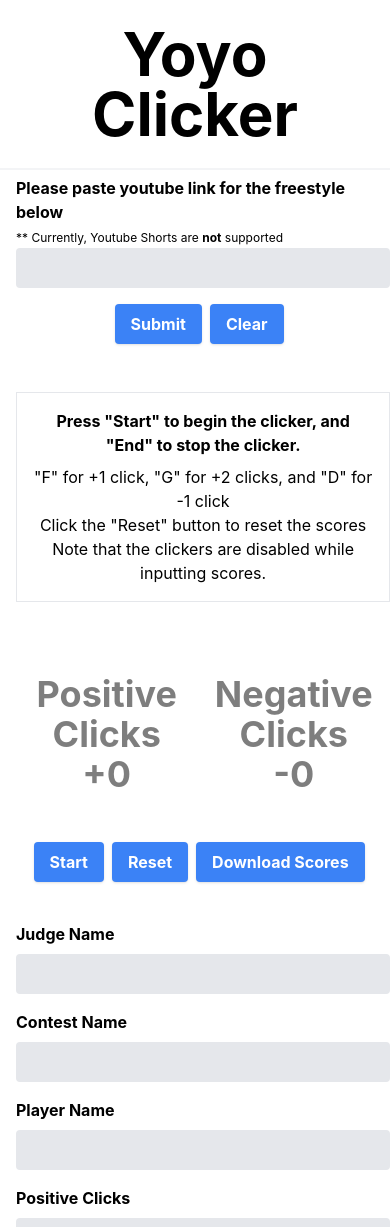
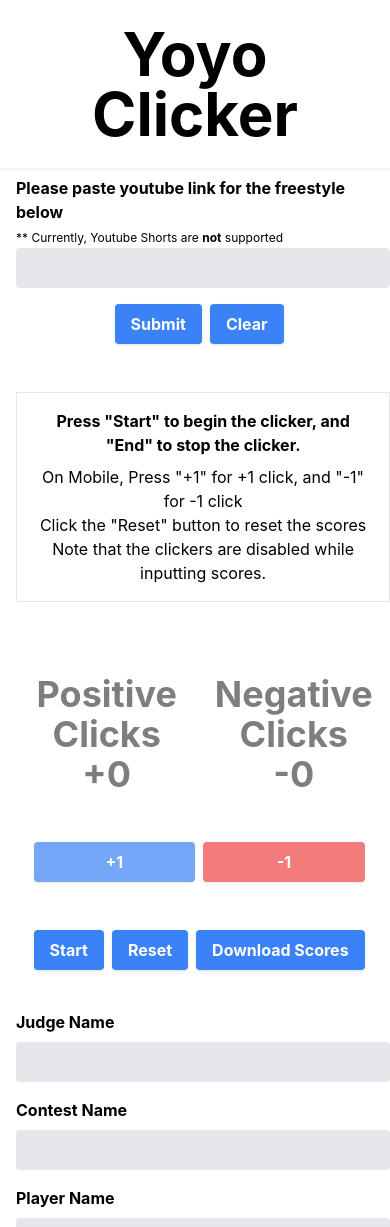
Before and after one commit to jyan500/react-yoyo-clicker, a React (Create React App) app: page / in a window 390 px wide. Shown: the top 1227 px of the page. Built offline with nearby package versions, Linux system fonts and the light colour scheme; some icons are missing.

Commit message:
mobile adjustments, adding clicker buttons and adjusting flash logic, hiding custom key bindings, and updating scoring instructions while on mobile

```diff
--- a/src/components/clicker/Clicker.tsx
+++ b/src/components/clicker/Clicker.tsx
@@ -1,4 +1,4 @@
-import React from "react"
+import React, {useEffect, useState} from "react"
 import { YoutubeForm } from "./YoutubeForm"
 import { ScoreForm } from "./ScoreForm"
 import { ScoreDisplay } from "./ScoreDisplay"
@@ -42,6 +42,8 @@ export const Clicker = () => {
 		plusTwoKey
 	} = useAppSelector((state) => state.clickerConfig)
 
+	const [clickType, setClickType] = useState("")
+
 	const editScore = (scoreId: string) => {
 		const score = savedScores.find((score)=>score.id === scoreId)
 		if (score){
@@ -57,7 +59,7 @@ export const Clicker = () => {
 		dispatch(setTextFlash({...textFlash, [type]: true}))
 	    const id = setTimeout(() => {
 	    	// avoid race condition of pressing multiple keys at once by setting the flash
-	    	// to all things false
+	    	// to all things false as soon as time elapses
 	    	let allFalse = {...textFlash}
 	    	Object.keys(allFalse).forEach((key) => {
 	    		allFalse[key as FlashTypeKey] = false
@@ -70,7 +72,7 @@ export const Clicker = () => {
 		dispatch(setBorderFlash({...borderFlash, [type]: true}))
 		const id = setTimeout(() => {
 	    	// avoid race condition of pressing multiple keys at once by setting the flash
-	    	// to all things false
+	    	// to all things false as soon as time elapses
 	    	let allFalse = {...borderFlash}
 	    	Object.keys(allFalse).forEach((key) => {
 	    		allFalse[key as FlashTypeKey] = false
@@ -79,33 +81,51 @@ export const Clicker = () => {
 		}, 300)
 	}
 
-	useKeyDown(() => {
-		dispatch(setPositiveClicks(positiveClicks+1))
+	/*
+		In Order to support color flashing on both PC and mobile,
+		this applies a useEffect hook to
+		check whether the positive or negative clicks was incremented.
+		(regardless of whether it was incremented via button press from mobile, or keystroke
+		from PC)
+		Then, apply the flashing color logic based on whether the type of click was "plusOne", "plusTwo",
+		"minusOne"
+	*/
+	useEffect(() => {
 		if (numberMode){
-			handleTextFlash("plusOne")
+			if (clickType === "plusOne" || clickType === "plusTwo"){
+				handleTextFlash(clickType)
+			}
 		}
 		if (borderMode){
-			handleBorderFlash("plusOne")
+			if (clickType === "plusOne" || clickType === "plusTwo"){
+				handleBorderFlash(clickType)
+			}
 		}
+	}, [positiveClicks])
+
+	useEffect(() => {
+		if (clickType === "minusOne"){
+			if (numberMode){
+				handleTextFlash("minusOne")
+			}
+			if (borderMode){
+				handleBorderFlash("minusOne")
+			}
+		}
+	}, [negativeClicks])
+
+	useKeyDown(() => {
+		setClickType("plusOne")
+		dispatch(setPositiveClicks(positiveClicks+1))
 	}, [plusOneKey], isClickerDisabled)
 
 	useKeyDown(() => {
+		setClickType("minusOne")
 		dispatch(setNegativeClicks(negativeClicks+1))
-		if (numberMode){
-			handleTextFlash("minusOne")
-		}
-		if (borderMode){
-			handleBorderFlash("minusOne")
-		}
 	}, [minusOneKey], isClickerDisabled)
 
 	useKeyDown(() => {
-		if (numberMode){
-			handleTextFlash("plusTwo")
-		}
-		if (borderMode){
-			handleBorderFlash("plusTwo")
-		}
+		setClickType("plusTwo")
 		dispatch(setPositiveClicks(positiveClicks+2))
 	}, [plusTwoKey], isClickerDisabled)
 
@@ -151,7 +171,7 @@ export const Clicker = () => {
 				<ScoreDisplay/>
 			</div>
 			<div className = "p-4">
-				<ScoreButtons downloadExcel={downloadExcel}/>
+				<ScoreButtons setClickType = {setClickType} downloadExcel={downloadExcel}/>
 			</div>
 			<div className = "p-4 w-full">
 				<ScoreForm />
--- a/src/components/clicker/ScoreButtons.tsx
+++ b/src/components/clicker/ScoreButtons.tsx
@@ -2,15 +2,32 @@ import React, { useState } from "react"
 import { useAppDispatch, useAppSelector } from "../../hooks/reduxHooks"
 import { setIsClickerDisabled, setPositiveClicks, setNegativeClicks } from "../../reducers/clicker"
 import { styles, buttonTheme } from "../../assets/styles"
+import { useMediaQuery } from "react-responsive"
 
 type Props = {
 	downloadExcel: () => void
+	setClickType: (clickType: string) => void
 }
-export const ScoreButtons = ({downloadExcel}: Props) => {
+export const ScoreButtons = ({downloadExcel, setClickType}: Props) => {
 	const dispatch = useAppDispatch()
 	const defaultButton = `${styles.button} ${buttonTheme("blue")}`
-	const isClickerDisabled = useAppSelector((state) => state.clicker.isClickerDisabled)
+	const alertButton = `${styles.button} ${buttonTheme("red")}`
+	const {isClickerDisabled, positiveClicks, negativeClicks} = useAppSelector((state) => state.clicker)
+	const isTabletOrMobile = useMediaQuery({ query: '(max-width: 1224px)' })
+	const onClick = (type: string) => {
+		if (!isClickerDisabled){
+			dispatch(type === "plusOne" ? setPositiveClicks(positiveClicks + 1) : setNegativeClicks(negativeClicks + 1))
+			setClickType(type === "plusOne" ? "plusOne" : "minusOne")
+		}
+	}
 	return (
+		<div>
+			{isTabletOrMobile ? (
+			<div className = "flex flex-row justify-center items-center mb-12">
+				<button onClick = {() => onClick("plusOne")} disabled={isClickerDisabled} className = {`flex-1 ${isClickerDisabled ? "disabled:opacity-70" : ""} ${defaultButton}`}>+1</button>
+				<button onClick = {() => onClick("minusOne")} disabled={isClickerDisabled} className = {`flex-1 ${isClickerDisabled ? "disabled:opacity-70" : ""} ${alertButton}`}>-1</button>
+			</div>
+			) : null}
 			<div className = "flex flex-row justify-center items-center">
 				<button className = {defaultButton} onClick = {() => {
 					if (isClickerDisabled){
@@ -23,9 +40,11 @@ export const ScoreButtons = ({downloadExcel}: Props) => {
 				<button className = {defaultButton} onClick={() => {
 					dispatch(setPositiveClicks(0))
 					dispatch(setNegativeClicks(0))
+					setClickType("")
 				}}>Reset
 				</button>
 				<button className = {defaultButton} onClick = {() => downloadExcel()}>Download Scores</button>
 			</div>
+		</div>
 	)
 }
--- a/src/components/clicker/ScoreInstructions.tsx
+++ b/src/components/clicker/ScoreInstructions.tsx
@@ -1,11 +1,19 @@
 import React from "react"
 import { styles } from "../../assets/styles"
+import { useMediaQuery } from "react-responsive"
 
 export const ScoreInstructions = () => {
+	const isTabletOrMobile = useMediaQuery({ query: '(max-width: 1224px)' })
 	return (
 		<div className = "text-center border p-4">
 			<p className = {styles.label}>Press "Start" to begin the clicker, and "End" to stop the clicker.</p>
-			<p> "F" for +1 click, "G" for +2 clicks, and "D" for -1 click </p>
+			{!isTabletOrMobile ? (
+				<p> "F" for +1 click, "G" for +2 clicks, and "D" for -1 click </p>
+			) :
+			(
+				<p> On Mobile, Press "+1" for +1 click, and "-1" for -1 click </p>
+			)
+			}
 			<p>Click the "Reset" button to reset the scores</p>
 			<p>Note that the clickers are disabled while inputting scores.</p>
 		</div>
--- a/src/components/clicker/ScoreTable.tsx
+++ b/src/components/clicker/ScoreTable.tsx
@@ -37,8 +37,8 @@ export const ScoreTable = ({editScore, deleteScore}: Props) => {
 							</td>
 						)
 					})}
-					<td><button className = {defaultButton} onClick = {() => editScore(score.id)}>Edit Score</button></td>
-					<td><button className = {alertButton} onClick = {() => deleteScore(score.id)}>Delete Score</button></td>
+					<td className = "p-2"><button className = {`${defaultButton}`} onClick = {() => editScore(score.id)}>Edit Score</button></td>
+					<td className = "p-2"><button className = {`${alertButton}`} onClick = {() => deleteScore(score.id)}>Delete Score</button></td>
 				</tr>
 				)
 				})
--- a/src/components/shared/SidePanel.tsx
+++ b/src/components/shared/SidePanel.tsx
@@ -5,6 +5,7 @@ import { initialStateType, setNumberMode, setBorderMode, setPlusOneKey, setMinus
 import { AutoDisabledInput as Input } from "./AutoDisabledInput"
 import { styles, colorVariants, buttonTheme, zIndices } from "../../assets/styles"
 import { IoMdClose } from "react-icons/io";
+import { useMediaQuery } from "react-responsive"
 
 
 type InputKeys = "minusOneKey" | "plusOneKey" | "plusTwoKey"
@@ -30,6 +31,7 @@ export const SidePanel = ({showSettings, setShowSettingsPanel: setShowSettings}:
 	}
 	const [tempKeys, setTempKeys] = useState(defaultTempKeys)
 	const defaultButton = `${styles.button} ${buttonTheme("blue")}`
+	const isTabletOrMobile = useMediaQuery({ query: '(max-width: 1224px)' })
 	const validate = () => {
 		const vals = Object.values(tempKeys)
 		const uniqueKeys = new Set(vals)
@@ -75,6 +77,8 @@ export const SidePanel = ({showSettings, setShowSettingsPanel: setShowSettings}:
 					    type="checkbox"
 					    className={styles.checkbox}/>
 				</div>
+				{!isTabletOrMobile ? (
+					<>
 						<div className = "mt-4 mb-4 border-b-2 border-white">
 							<label className={styles.label}>Update Key Bindings</label>
 							<p className = {`${isKeyBindingError ? "visible": "hidden"} ${styles.text} ${colorVariants.red}`}>
@@ -96,6 +100,9 @@ export const SidePanel = ({showSettings, setShowSettingsPanel: setShowSettings}:
 								    </div>
 								)
 						})}
+					</>
+					) : null
+				}
 				<div className = "mt-4"><button onClick = {onSubmit} className = {defaultButton}>Save</button></div>
 			</div>
 		</div>
```
Lines whose indentation alone changed are shown as unchanged.
